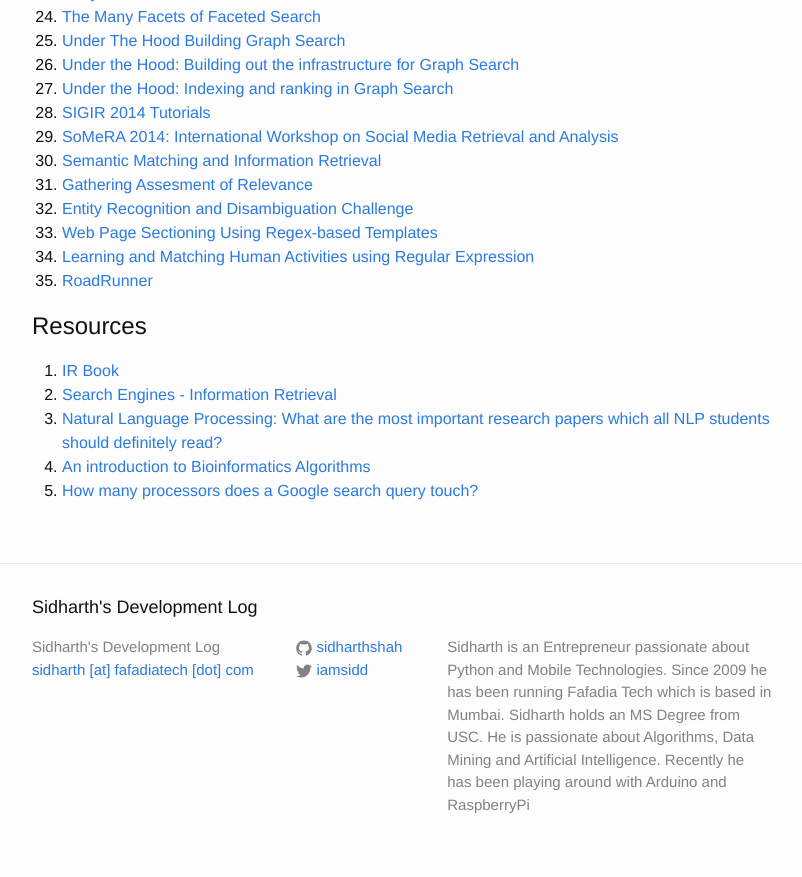
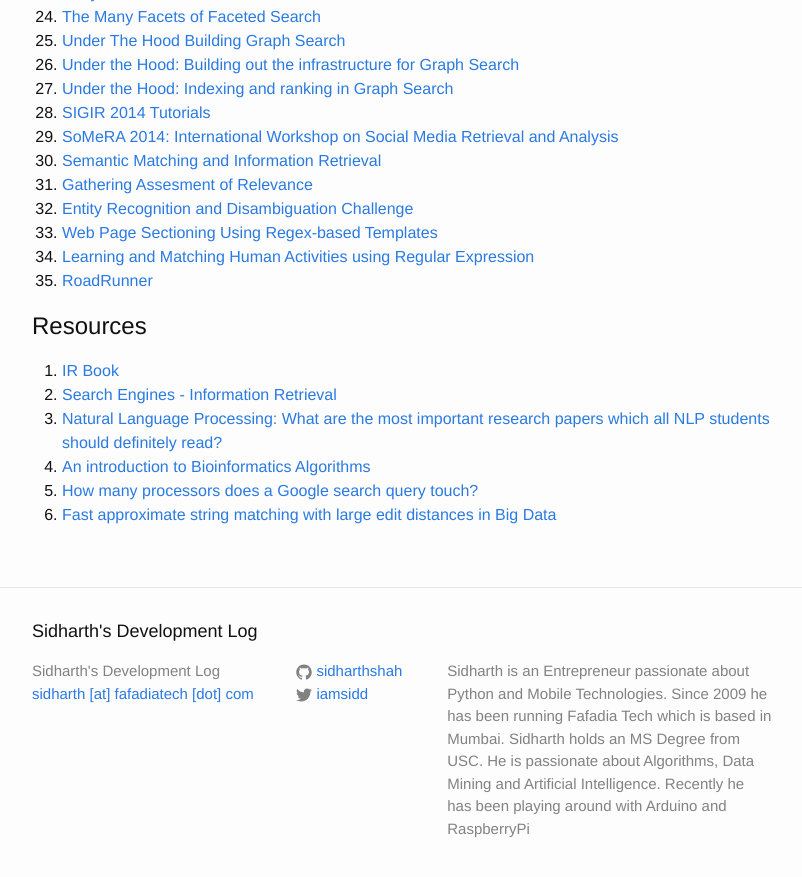
Before and after one commit to sidharthshah/sidharthshah.github.com, a Jekyll site: the page built from information-retrieval.md, in a window 1280 px wide and 900 px high, scrolled down 1518 px. Shown: the top 877 px of the window, without its empty margins (238-1040 px from the left). Built offline with Jekyll 4.4.1, drawn with Linux system fonts in a browser that asks for light colours.

Commit message:
added IR links

```diff
--- a/information-retrieval.md
+++ b/information-retrieval.md
@@ -81,3 +81,4 @@
 3. [Natural Language Processing: What are the most important research papers which all NLP students should definitely read?](https://www.quora.com/Natural-Language-Processing/What-are-the-most-important-research-papers-which-all-NLP-students-should-definitely-read)
 4. [An introduction to Bioinformatics Algorithms](http://www.math-info.univ-paris5.fr/~lomn/Cours/BC/Publis/Complements/introductiontoBioinformaticsAlgorithms.pdf)
 5. [How many processors does a Google search query touch?](https://www.quora.com/How-many-processors-does-a-Google-search-query-touch/answer/Wolf-Garbe)
+6. [Fast approximate string matching with large edit distances in Big Data](http://blog.faroo.com/2015/03/24/fast-approximate-string-matching-with-large-edit-distances/)
```
